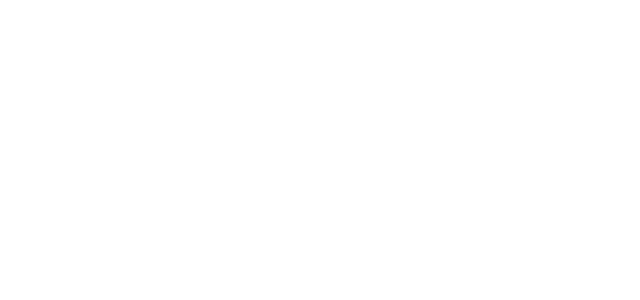
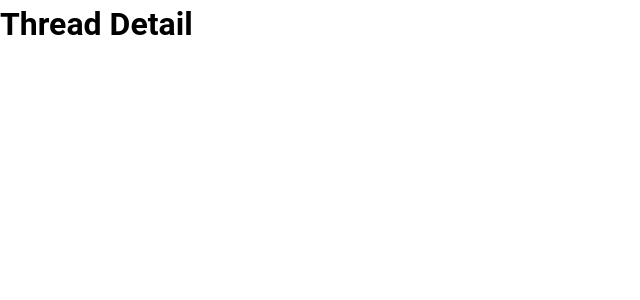
Before and after one commit to nakajima-sh-cnctor/nuxt4-firebase-chat, a Nuxt app: page /thread/1 in a window 1280 px wide. Before the commit this address had no page. Shown: the top 300 px of the page, without its empty margins (0-640 px from the left). Built offline with nearby package versions, Linux system fonts and the light colour scheme.

Commit message:
スレッド詳細ページを新規作成し、基本テンプレートを追加

```diff
--- /dev/null
+++ b/app/pages/thread/[id].vue
@@ -0,0 +1,7 @@
+<script setup lang="ts"></script>
+
+<template>
+  <div>
+    <h1>Thread Detail</h1>
+  </div>
+</template>
```
